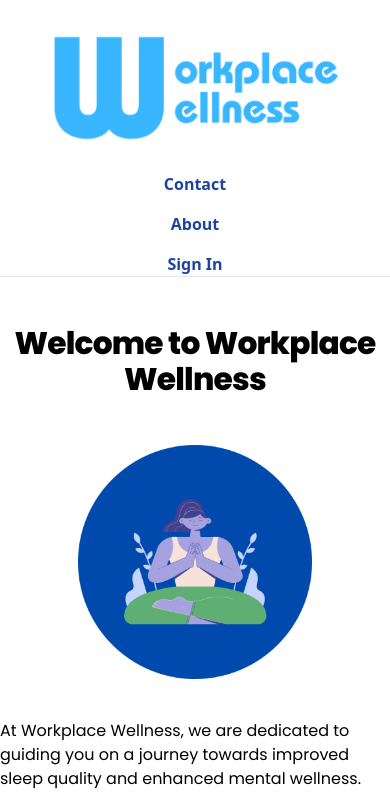
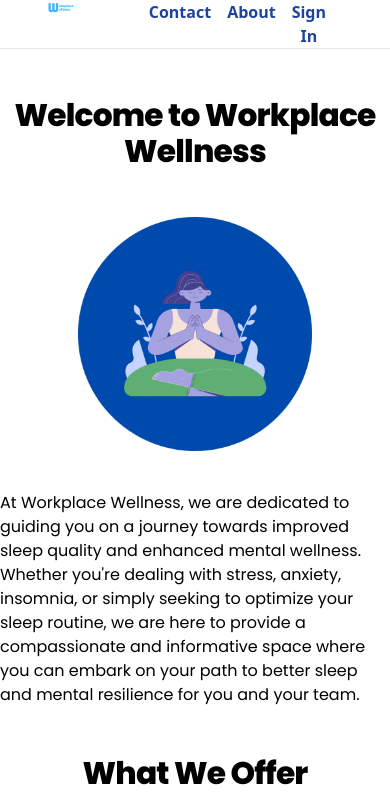
Before and after one commit to James-Lycett/workplace-wellness, a React (Create React App) app in the folder frontend/: page / in a window 390 px wide. Shown: the top 793 px of the page. Built offline with nearby package versions, Linux system fonts and the light colour scheme.

Commit message:
Header responsiveness update

```diff
--- a/frontend/src/Header/Header.jsx
+++ b/frontend/src/Header/Header.jsx
@@ -5,18 +5,18 @@ import logo from './logo.png'
 function Header() {
     return (
         <header className="bg-white text-center text-neutral-600 border-b dark:bg-neutral-600 dark:text-neutral-200">
-            <div className="flex flex-col lg:flex-row lg:justify-between lg:pe-16">
+            <div className="flex flex-row justify-between pe-16 ">
                 <div className="flex flex-col mx-12">
                     <Link to="/">
                         <img
                             src={logo}
                             alt="Logo"
-                            className="m-auto lg:ms-3 lg:w-1/2"
+                            className="  lg:ms-3 w-1/2"
                         />
                     </Link>
                 </div>
-                <nav className="font-semibold lg:flex lg:items-center">
-                    <ul className="flex flex-col gap-4 lg:flex lg:flex-row lg:gap-6 text-blue-800 dark:text-neutral-200">
+                <nav className="font-semibold flex items-center">
+                    <ul className="flex flex-row gap-4 lg:flex lg:flex-row lg:gap-6 text-blue-800 dark:text-neutral-200">
                         <li className=" hover:text-blue-500 dark:hover:text-blue-400">
                             <Link to="/bp/contact">Contact</Link>
                         </li>
```
